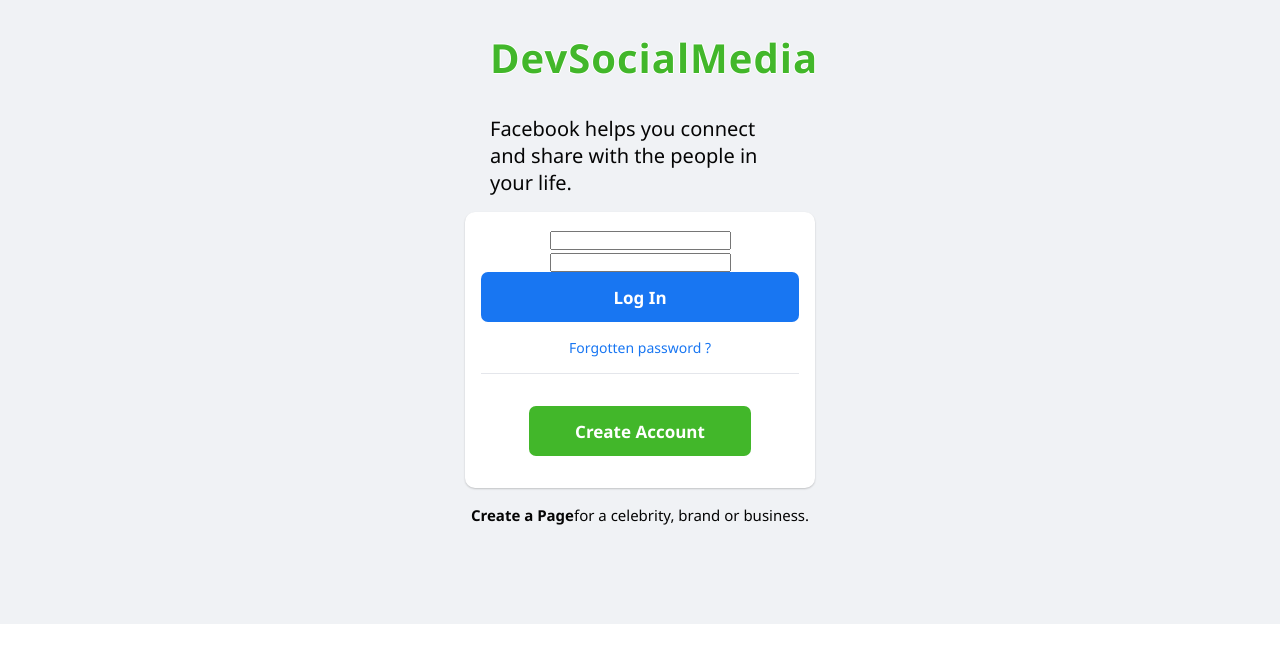
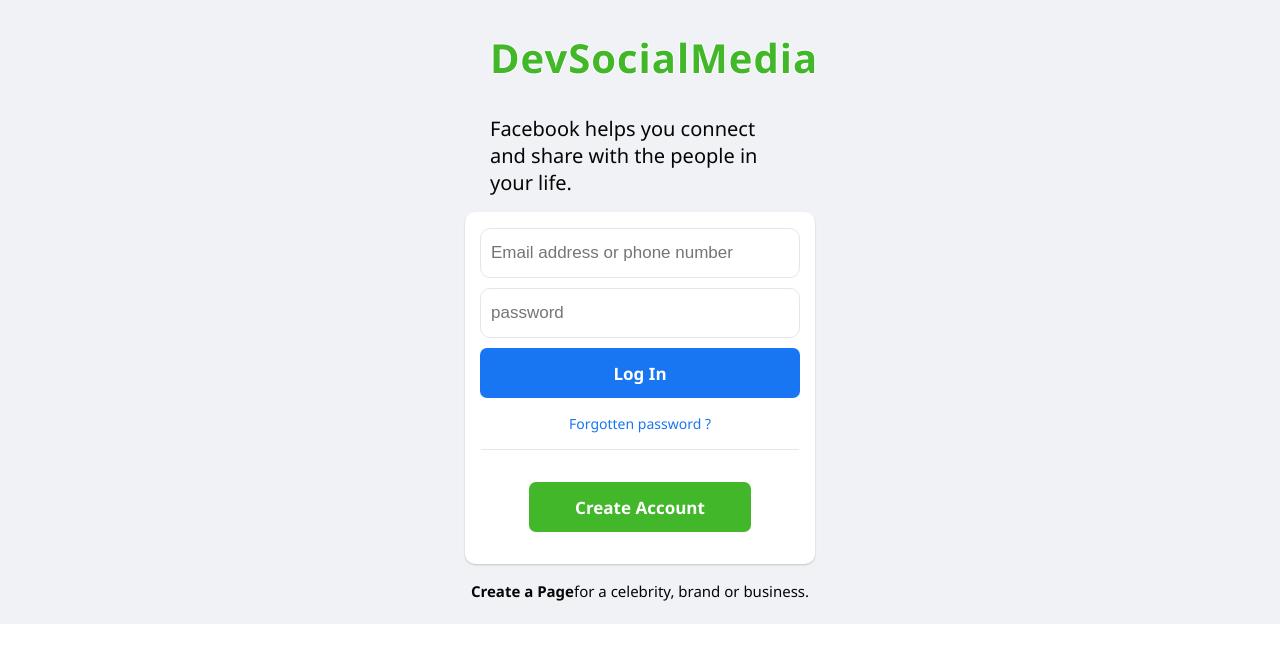
Before and after one commit to Fremen1990/DevSocialMedia-frontend, a React (Create React App) app: page /login in a window 1280 px wide. Shown: the top 662 px of the page. Built offline with nearby package versions, Linux system fonts and the light colour scheme.

Commit message:
Logind inputs with formik

```diff
--- a/src/components/inputs/loginInput/index.js
+++ b/src/components/inputs/loginInput/index.js
@@ -1,9 +1,21 @@
 import React from 'react'
+import './style.css'
+import { useField } from 'formik'
 
-function LoginInput(props) {
-    return <div></div>
+function LoginInput({ placeholder, ...props }) {
+    const [field, meta] = useField(props)
+
+    return (
+        <div className="input_wrap">
+            <input
+                type={field.type}
+                name={field.name}
+                placeholder={placeholder}
+                {...field}
+                {...props}
+            />
+        </div>
+    )
 }
 
 export default LoginInput
-
-//TODO 32. Login and Register page part 2 (Formik)
--- a/src/components/inputs/loginInput/style.css
+++ b/src/components/inputs/loginInput/style.css
@@ -0,0 +1,20 @@
+.input_wrap{
+    position: relative;
+    width:320px;
+    display: flex;
+    flex-direction: column;
+    align-items: center;
+}
+
+.input_wrap input {
+    outline: none;
+    border: 1px solid var(--bg-third);
+    background: var(--bg-primary);
+    width:100%;
+    height: 50px;
+    font-size:17px;
+    border-radius: 10px;
+    padding-left: 10px;
+    margin-bottom: 10px;
+    color: var(--color-primary)
+}
--- a/src/pages/login/index.js
+++ b/src/pages/login/index.js
@@ -1,7 +1,26 @@
 import './style.css'
 import { Formik, Form } from 'formik'
 import { Link } from 'react-router-dom'
+import LoginInput from '../../components/inputs/loginInput'
+import { useState } from 'react'
+
+const loginInfos = {
+    email: '',
+    login: '',
+}
+
 export default function Login() {
+    const [login, setLogin] = useState(loginInfos)
+    const { email, password } = login
+
+    console.log(login)
+
+    const handleLoginChange = (e) => {
+        console.log(e.target.value)
+        const { name, value } = e.target
+        setLogin({ ...login, [name]: value })
+    }
+
     return (
         <div className="login">
             <div className="login_wrapper">
@@ -19,8 +38,20 @@
                             <Formik>
                                 {(formik) => (
                                     <Form>
-                                        <input type="text" />
-                                        <input type="text" />
+                                        <LoginInput
+                                            type="text"
+                                            name="email"
+                                            placeholder={
+                                                'Email address or phone number'
+                                            }
+                                            onChange={handleLoginChange}
+                                        />
+                                        <LoginInput
+                                            type="password"
+                                            name="password"
+                                            placeholder={'password'}
+                                            onChange={handleLoginChange}
+                                        />
                                         <button
                                             type="submit"
                                             className="blue_btn"
```
